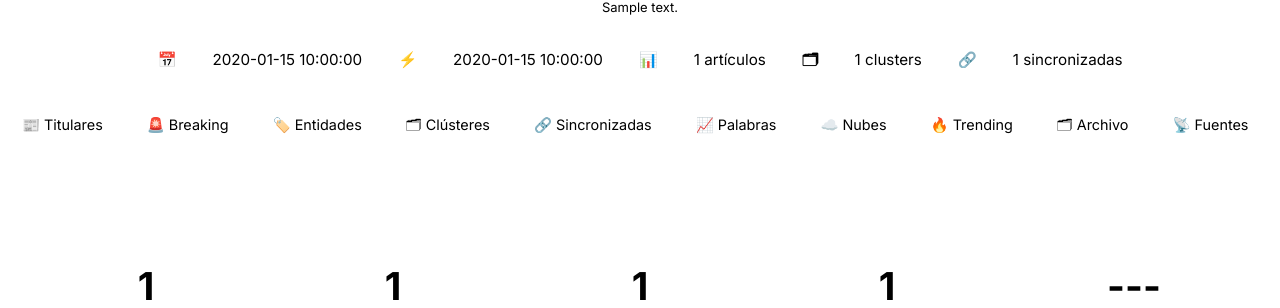
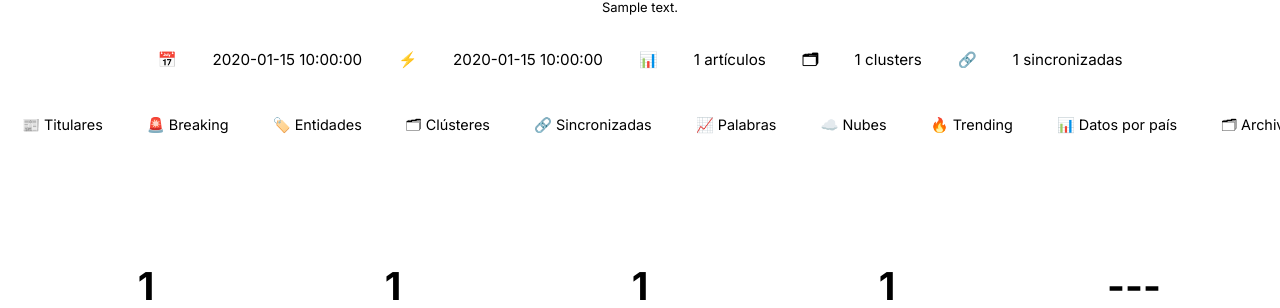
Before and after one commit to mcasrom/intelligence-hub, a Python web app: template templates/briefing.html in a window 1280 px wide. Shown: the part 182-490 px from the top of the page. Run offline with Jinja, Linux system fonts and the light colour scheme; the template is opened without the code that fills it: most values are stand-ins (such as "Sample title", 1, 10 or a date in 2020).

Commit message:
seo/interlink: enlace a country en nav del briefing

```diff
--- a/templates/briefing.html
+++ b/templates/briefing.html
@@ -376,6 +376,7 @@
     {% if frequencies %}<a href="#palabras">📈 Palabras</a>{% endif %}
     {% if wordclouds %}<a href="#wordclouds">☁️ Nubes</a>{% endif %}
     {% if trends %}<a href="#trending">🔥 Trending</a>{% endif %}
+    <a href="https://country.viajeinteligencia.com/" target="_blank" rel="noopener">📊 Datos por país</a>
     <a href="#archivo">🗂 Archivo</a>
     <a href="#fuentes">📡 Fuentes</a>
     <a href="#status">💚 Estado</a>
```
